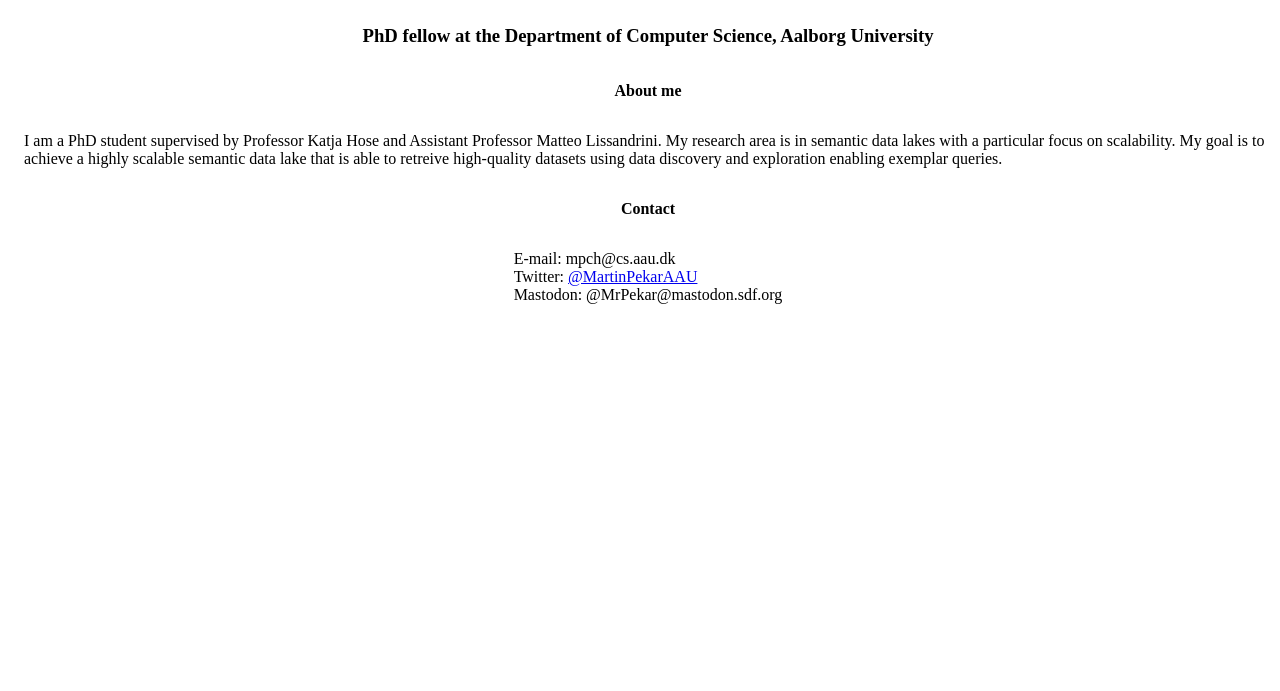
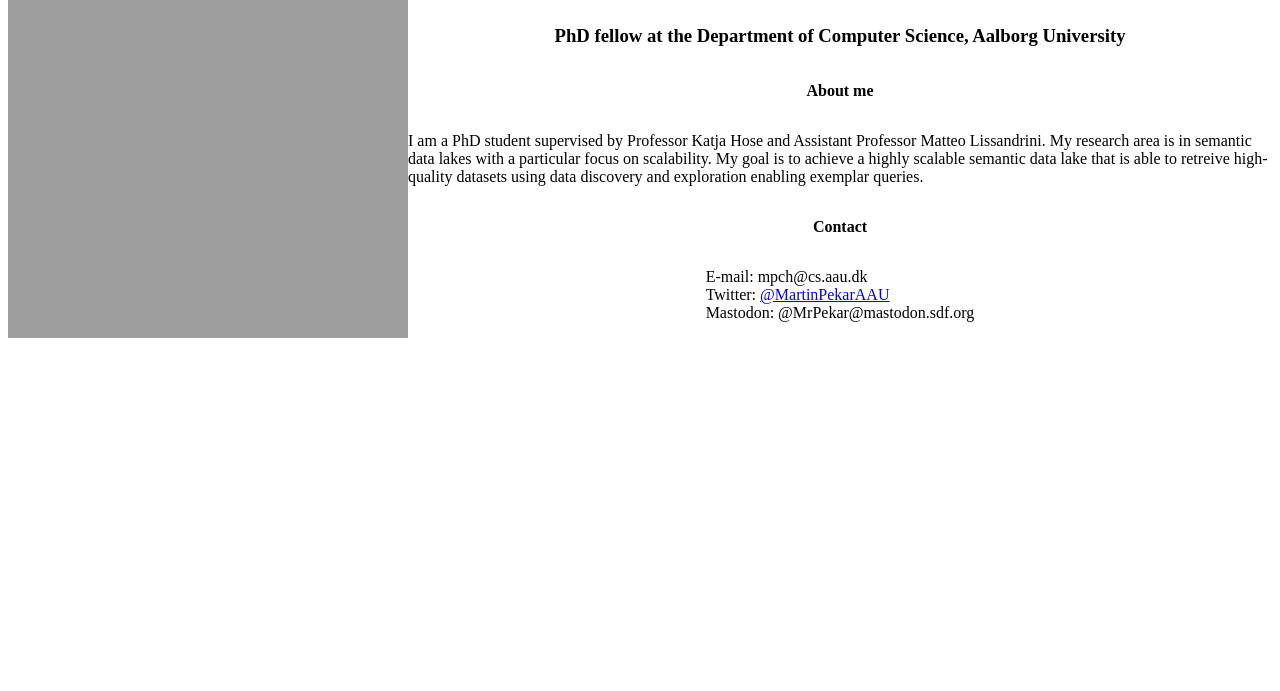
Before and after one commit to MrPekar98/MrPekar98, a plain HTML site: page docs/index.html in a window 1280 px wide. Shown: the part 109-800 px from the top of the page. Drawn offline with Linux system fonts and the light colour scheme; the site is published under a folder, as on GitHub Pages, so addresses that start at the root find nothing.

Commit message:
This makes no sense, but it should work

```diff
--- a/docs/index.html
+++ b/docs/index.html
@@ -6,7 +6,7 @@
     </head>
     <body>
         <div style="display:flex; flex-direction: row; justify-content: left; align-items: top">
-            <img src="/MrPekar98/docs/assets/20211124_LHO7137.jpg" style="max-width: 60%;"/>
+            <img src="assets/20211124_LHO7137.jpg" style="max-width: 60%;"/>
             <div style="display:flex; flex-direction: column; justify-content: left; align-items: center">
                 <h1>
                     <img src="https://i.pinimg.com/originals/ac/58/7a/ac587a35b2783b44291205eaa5b3df96.png" width="75" title="AAU logo">
```
